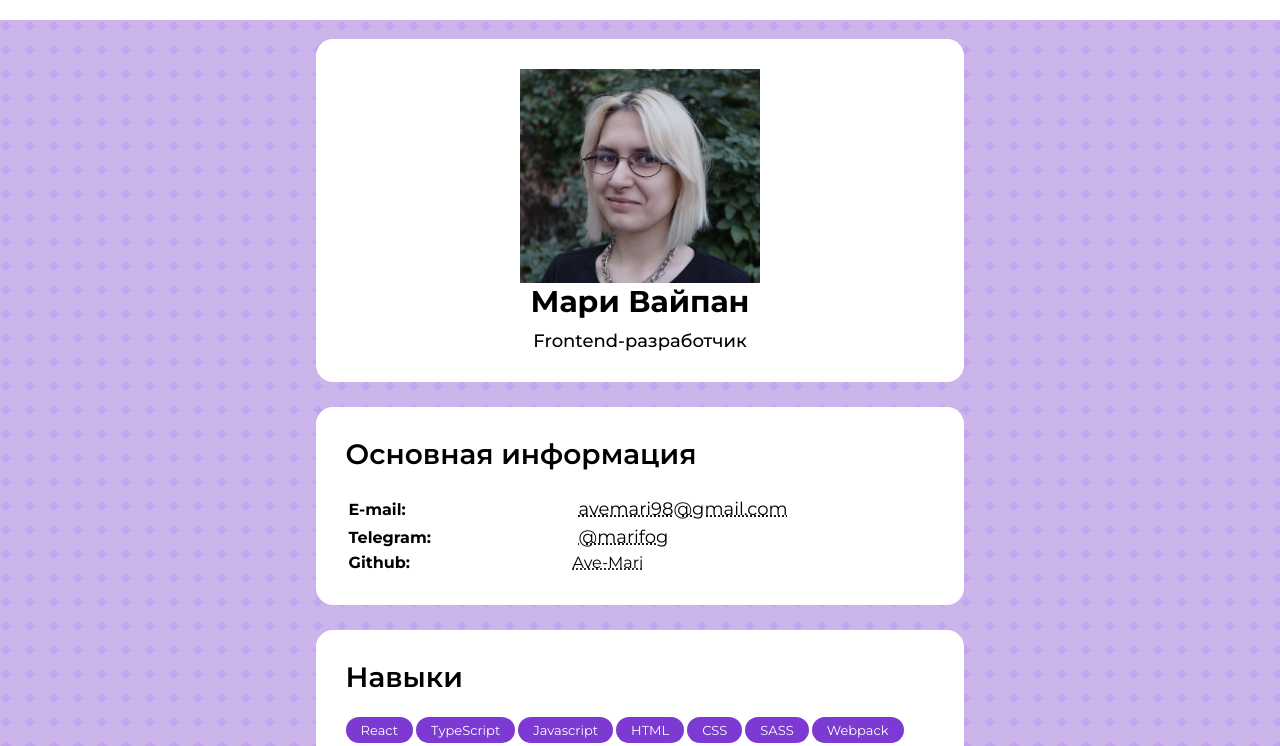
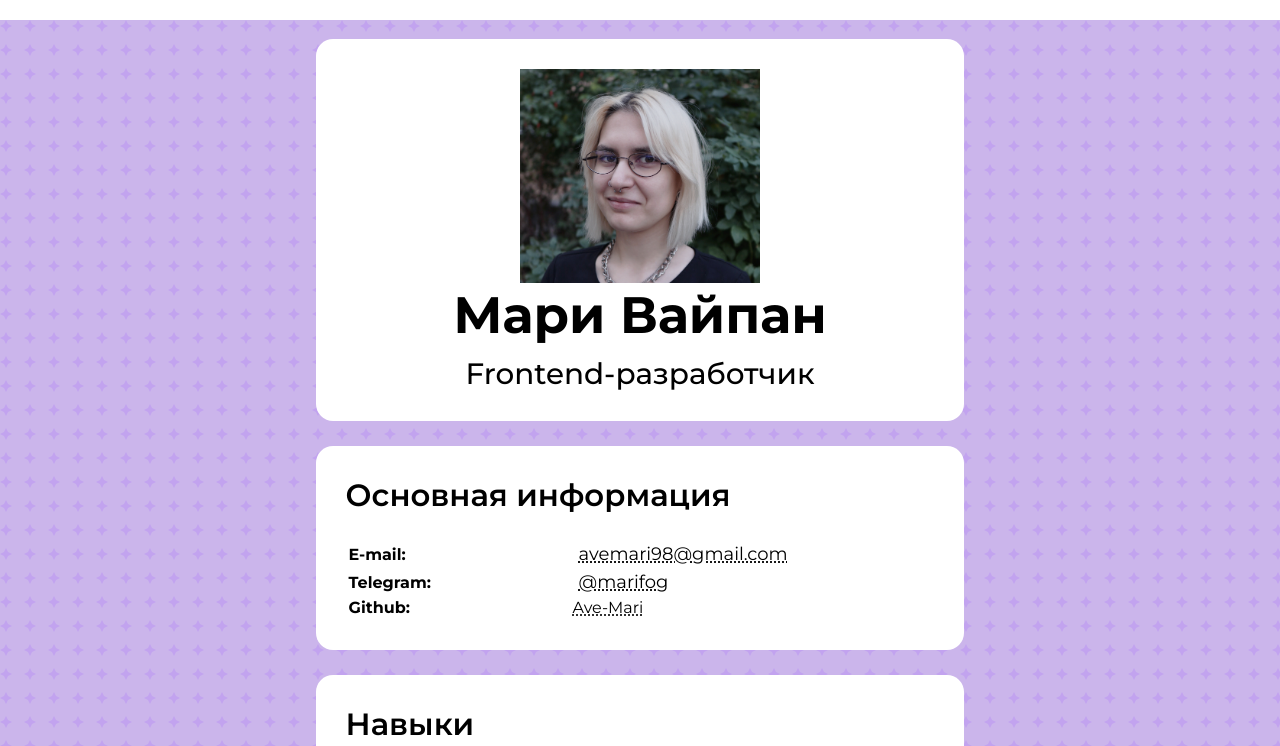
Before and after one commit to Ave-Mari/Mari-CV, a React app: page / in a window 1280 px wide. Shown: the top 746 px of the page. Built offline with nearby package versions, Linux system fonts and the light colour scheme; some icons are missing; the HTML template or start-up script is replaced by a standard one.

Commit message:
add adaptive width and font-size

```diff
--- a/src/components/Link/Link.styles.ts
+++ b/src/components/Link/Link.styles.ts
@@ -13,4 +13,9 @@ export const Element = styled.a`
     &:hover {
         background: #03857D;
     }
+
+    @media only screen and (max-width: 1024px) {
+        font-size: 2vw;
+    }
+
 `
--- a/src/components/MainSection/MainSection.styles.ts
+++ b/src/components/MainSection/MainSection.styles.ts
@@ -13,14 +13,14 @@ export const Wrapper = styled.section`
 
     h1 {
         font-weight: 700;
-        font-size: 30px;
+        font-size: 4vw;
         margin-top: 0px;
         margin-bottom: 10px;
     }
 
     h3 {
         font-weight: 500;
-        font-size: 18px;
+        font-size: 2.3vw;
         margin: 0px;
 
     }
@@ -29,4 +29,13 @@ export const Wrapper = styled.section`
         width: 240px;
     }
 
+    @media only screen and (max-width: 1024px) {
+        width: 58vw;
+    }
+
+    @media only screen and (max-width: 768px) {
+        width: 60vw;
+    }
+
+
 `;
--- a/src/components/Section/Section.styles.ts
+++ b/src/components/Section/Section.styles.ts
@@ -9,8 +9,16 @@ export const Wrapper = styled.section`
 
     h2 {
         font-weight: 600;
-        font-size: 28px;
+        font-size: 2.4vw;
         margin-top: 0px;
+    }
+
+    @media only screen and (max-width: 1024px) {
+        width: 58vw;
+    }
+
+    @media only screen and (max-width: 768px) {
+        width: 64vw;
     }
 
 
--- a/src/components/Skill/Skill.styles.ts
+++ b/src/components/Skill/Skill.styles.ts
@@ -2,7 +2,7 @@ import styled from 'styled-components';
 
 export const Element = styled.div`
         padding: 5px 15px;
-        font-size: 13px;
+        font-size: 1.2vw;
         background: #7C3AD2;
         border-radius: 20px;
         display: inline-block;
```
